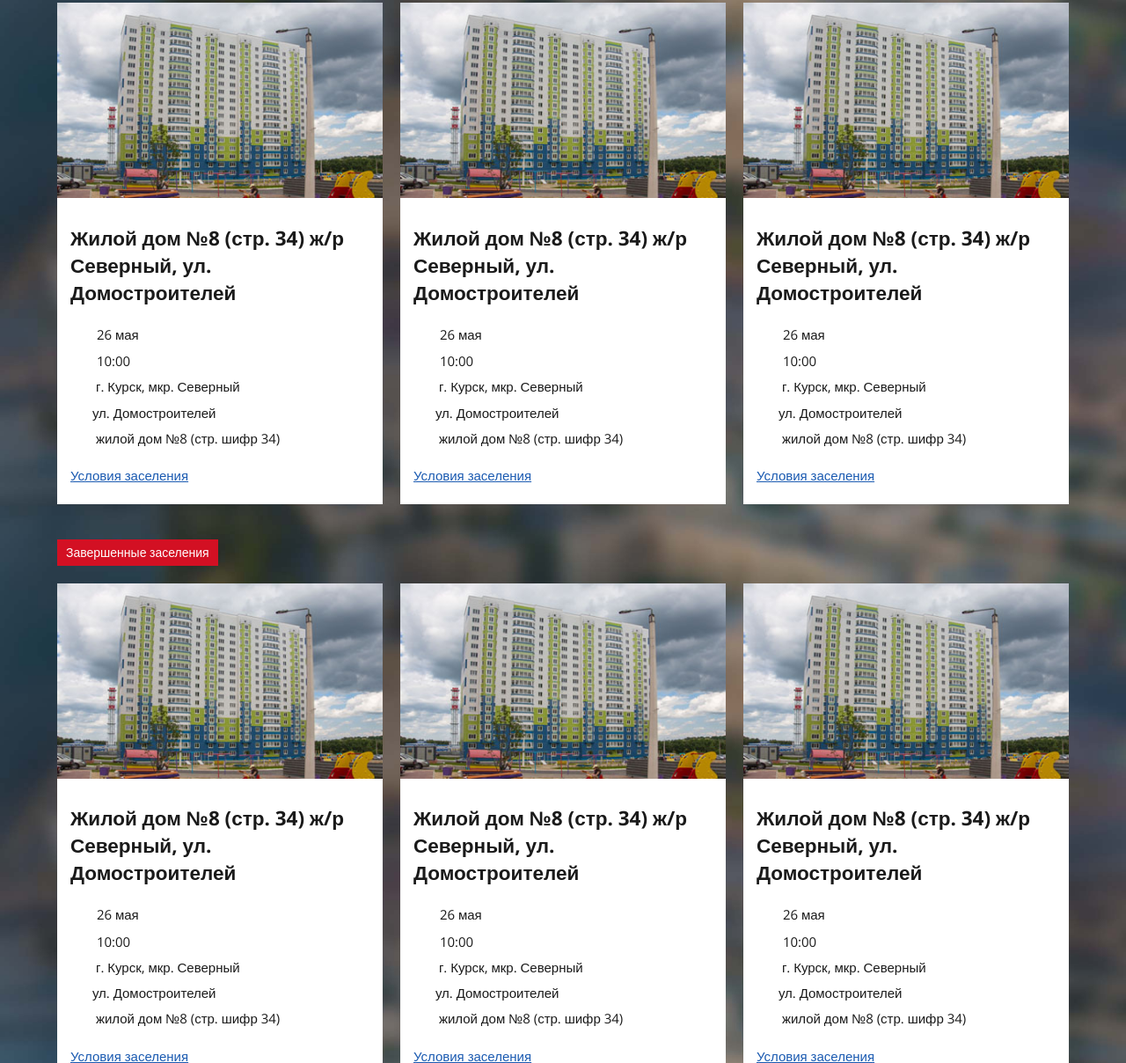
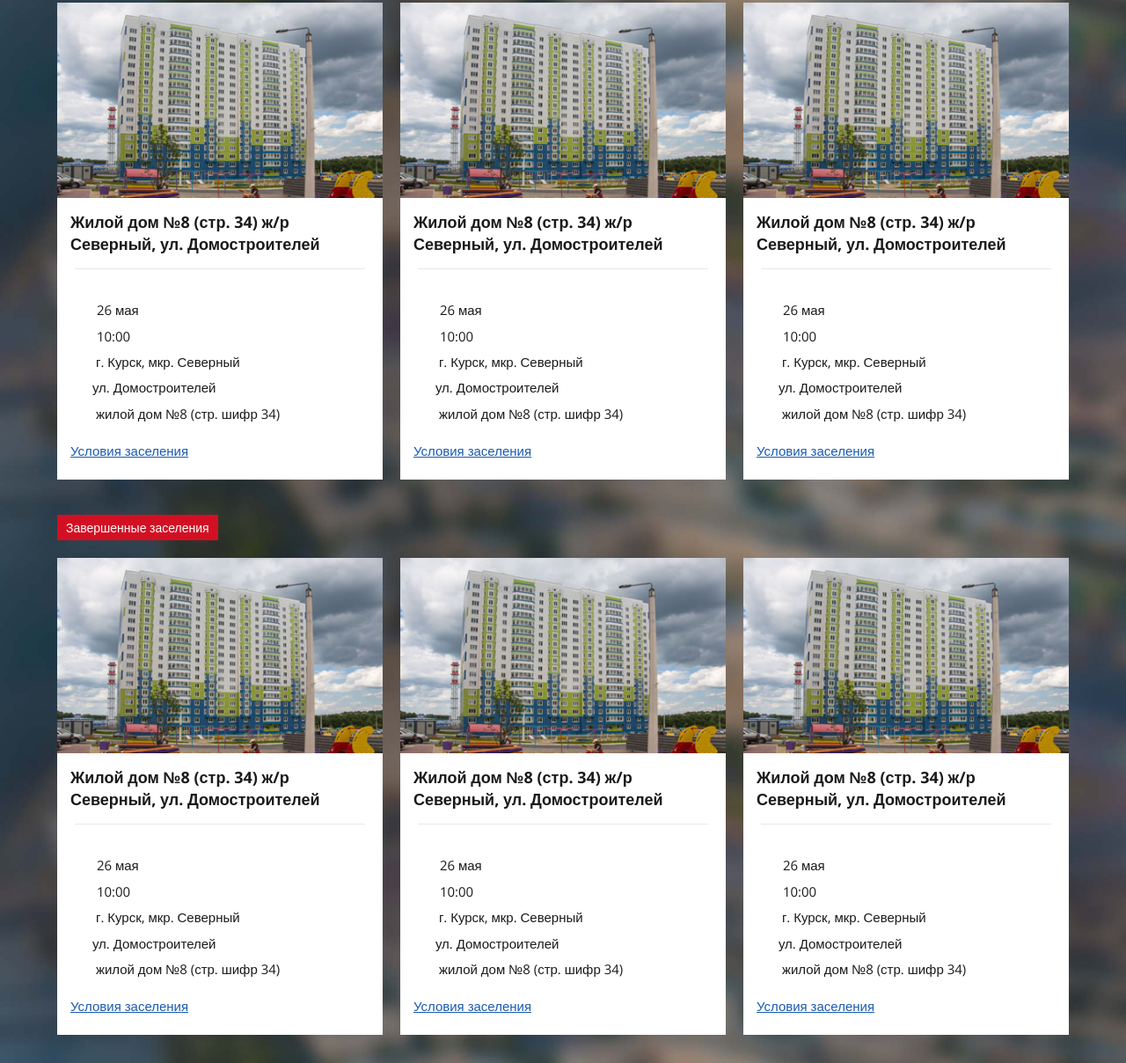
Before and after one commit to amstelart/KPD, a plain HTML site: page page-population.html in a window 1280 px wide. Shown: the part 353-1561 px from the top of the page at 88% size. Drawn offline with nearby package versions, Linux system fonts and the light colour scheme.

Commit message:
Update 2018-07-23T11:52:10.445Z

```diff
--- a/page-population.html
+++ b/page-population.html
@@ -125,10 +125,11 @@
                     <div class="card__image">
                       <img src="img/home-image-01.jpg" width="400" height="240" alt="">
                     </div>
+                    <div class="card__header">
+                      <h4 class="card__title">Жилой дом №8 (стр. 34) ж/р Северный, ул. Домостроителей</h4>
+                    </div>
+                    <div class="card__hr"></div>
                     <div class="card__body">
-                      <div class="card__title">
-                        <h4>Жилой дом №8 (стр. 34) ж/р Северный, ул. Домостроителей</h4>
-                      </div>
                       <div class="card__details">
                         <div class="card__details-item">
                           <svg class="card__details-icon" width="16" height="17">
@@ -170,10 +171,11 @@
                     <div class="card__image">
                       <img src="img/home-image-01.jpg" width="400" height="240" alt="">
                     </div>
+                    <div class="card__header">
+                      <h4 class="card__title">Жилой дом №8 (стр. 34) ж/р Северный, ул. Домостроителей</h4>
+                    </div>
+                    <div class="card__hr"></div>
                     <div class="card__body">
-                      <div class="card__title">
-                        <h4>Жилой дом №8 (стр. 34) ж/р Северный, ул. Домостроителей</h4>
-                      </div>
                       <div class="card__details">
                         <div class="card__details-item">
                           <svg class="card__details-icon" width="16" height="17">
@@ -215,10 +217,11 @@
                     <div class="card__image">
                       <img src="img/home-image-01.jpg" width="400" height="240" alt="">
                     </div>
+                    <div class="card__header">
+                      <h4 class="card__title">Жилой дом №8 (стр. 34) ж/р Северный, ул. Домостроителей</h4>
+                    </div>
+                    <div class="card__hr"></div>
                     <div class="card__body">
-                      <div class="card__title">
-                        <h4>Жилой дом №8 (стр. 34) ж/р Северный, ул. Домостроителей</h4>
-                      </div>
                       <div class="card__details">
                         <div class="card__details-item">
                           <svg class="card__details-icon" width="16" height="17">
@@ -265,10 +268,11 @@
                     <div class="card__image">
                       <img src="img/home-image-01.jpg" width="400" height="240" alt="">
                     </div>
+                    <div class="card__header">
+                      <h4 class="card__title">Жилой дом №8 (стр. 34) ж/р Северный, ул. Домостроителей</h4>
+                    </div>
+                    <div class="card__hr"></div>
                     <div class="card__body">
-                      <div class="card__title">
-                        <h4>Жилой дом №8 (стр. 34) ж/р Северный, ул. Домостроителей</h4>
-                      </div>
                       <div class="card__details">
                         <div class="card__details-item">
                           <svg class="card__details-icon" width="16" height="17">
@@ -310,10 +314,11 @@
                     <div class="card__image">
                       <img src="img/home-image-01.jpg" width="400" height="240" alt="">
                     </div>
+                    <div class="card__header">
+                      <h4 class="card__title">Жилой дом №8 (стр. 34) ж/р Северный, ул. Домостроителей</h4>
+                    </div>
+                    <div class="card__hr"></div>
                     <div class="card__body">
-                      <div class="card__title">
-                        <h4>Жилой дом №8 (стр. 34) ж/р Северный, ул. Домостроителей</h4>
-                      </div>
                       <div class="card__details">
                         <div class="card__details-item">
                           <svg class="card__details-icon" width="16" height="17">
@@ -355,10 +360,11 @@
                     <div class="card__image">
                       <img src="img/home-image-01.jpg" width="400" height="240" alt="">
                     </div>
+                    <div class="card__header">
+                      <h4 class="card__title">Жилой дом №8 (стр. 34) ж/р Северный, ул. Домостроителей</h4>
+                    </div>
+                    <div class="card__hr"></div>
                     <div class="card__body">
-                      <div class="card__title">
-                        <h4>Жилой дом №8 (стр. 34) ж/р Северный, ул. Домостроителей</h4>
-                      </div>
                       <div class="card__details">
                         <div class="card__details-item">
                           <svg class="card__details-icon" width="16" height="17">
```
Also changed, not shown: css/style.min.css, img/sprite-09586018118983439.png (renamed from img/sprite-06870295237011039.png).
